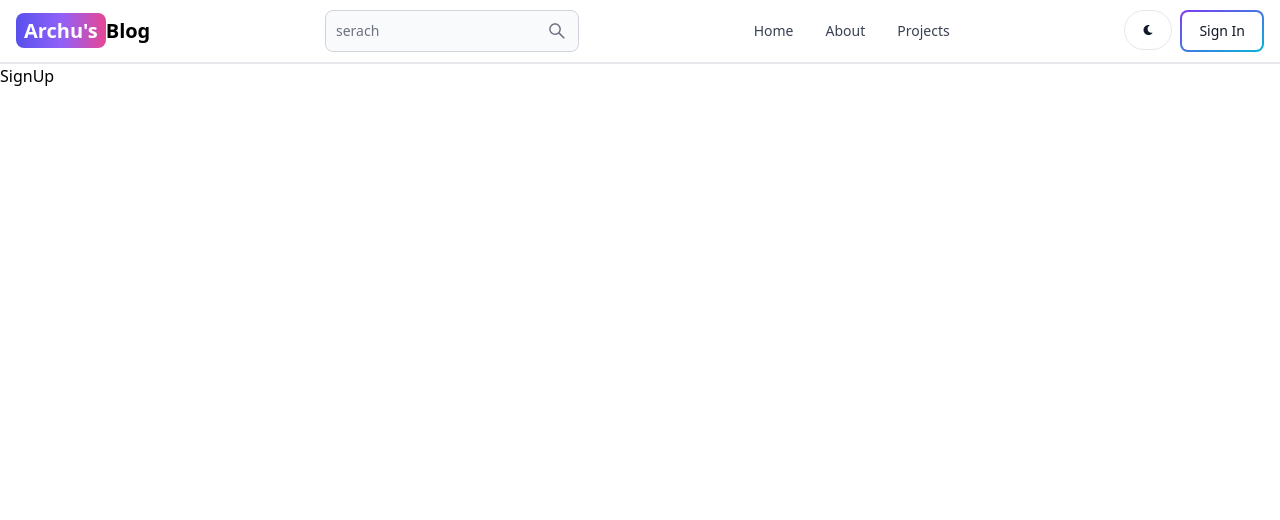
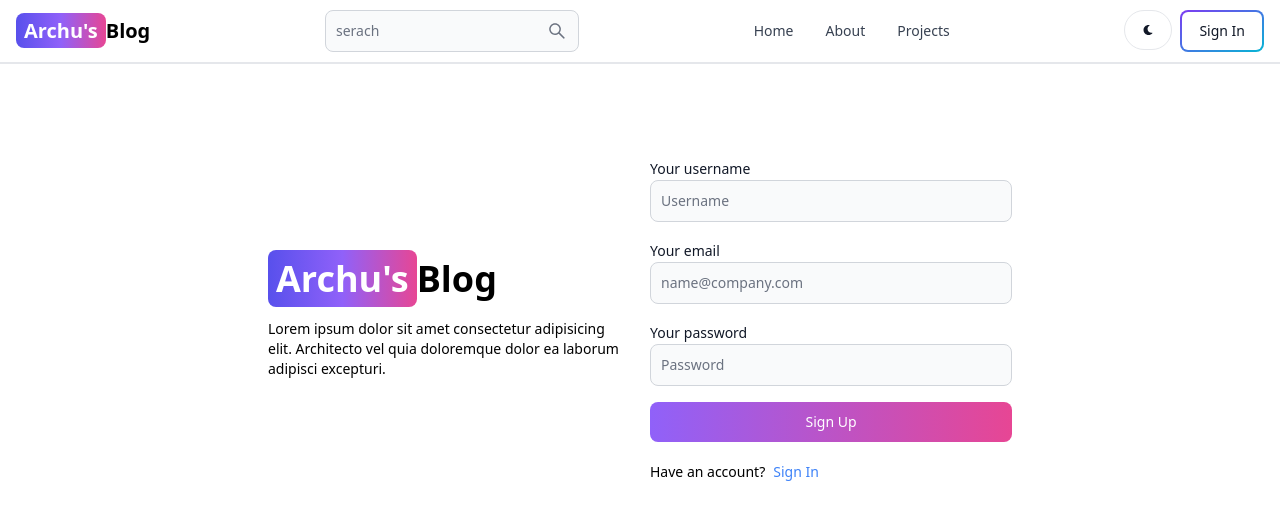
Before and after one commit to Rati3010/blog_app, a React (Vite) app in the folder client/: page /signup in a window 1280 px wide. Shown: the top 520 px of the page. Built offline with nearby package versions, Linux system fonts and the light colour scheme.

Commit message:
Created the Sign up UI

```diff
--- a/client/src/pages/SignUp.jsx
+++ b/client/src/pages/SignUp.jsx
@@ -1,7 +1,49 @@
 import React from 'react';
+import { Link } from 'react-router-dom';
+import { Button, Label, TextInput } from 'flowbite-react';
 
 const SignUp = () => {
-  return <div>SignUp</div>;
+  return (
+    <div className="min-h-screen mt-20">
+      <div className="flex p-3 max-w-3xl mx-auto flex-col md:flex-row md:items-center gap-5">
+        {/* left */}
+        <div className="flex-1">
+          <Link to={'/'} className="font-bold dark:text-white text-4xl">
+            <span className="px-2 py-1 bg-gradient-to-r  from-indigo-600 via-purple-500 to-pink-500 text-white rounded-lg">
+              Archu's
+            </span>
+            Blog
+          </Link>
+          <p className="text-sm mt-5">
+            Lorem ipsum dolor sit amet consectetur adipisicing elit. Architecto
+            vel quia doloremque dolor ea laborum adipisci excepturi.
+          </p>
+        </div>
+        {/* right */}
+        <div className="flex-1">
+          <form className="flex flex-col gap-4">
+            <div>
+              <Label value="Your username" />
+              <TextInput type="text" placeholder="Username" id="username" />
+            </div>
+            <div>
+              <Label value="Your email" />
+              <TextInput type="email" placeholder="name@company.com" id="email" />
+            </div>
+            <div>
+              <Label value="Your password" />
+              <TextInput type="password" placeholder="Password" id="password" />
+            </div>
+            <Button gradientDuoTone={'purpleToPink'} type='submit'>Sign Up</Button>
+          </form>
+          <div className="flex gap-2 text-sm mt-5">
+            <span>Have an account?</span>
+            <Link to={'/signin'} className='text-blue-500'>Sign In</Link>
+          </div>
+        </div>
+      </div>
+    </div>
+  );
 };
 
 export default SignUp;
```
